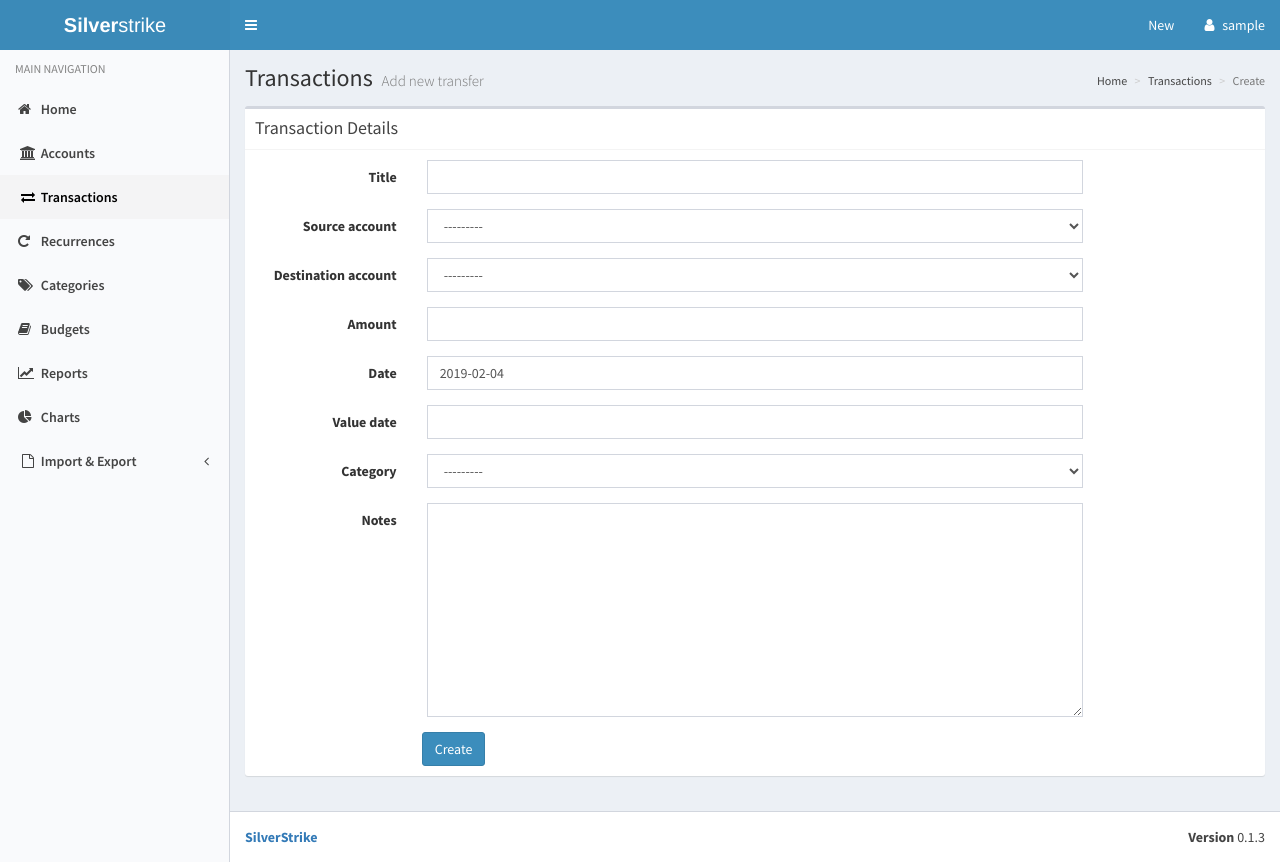
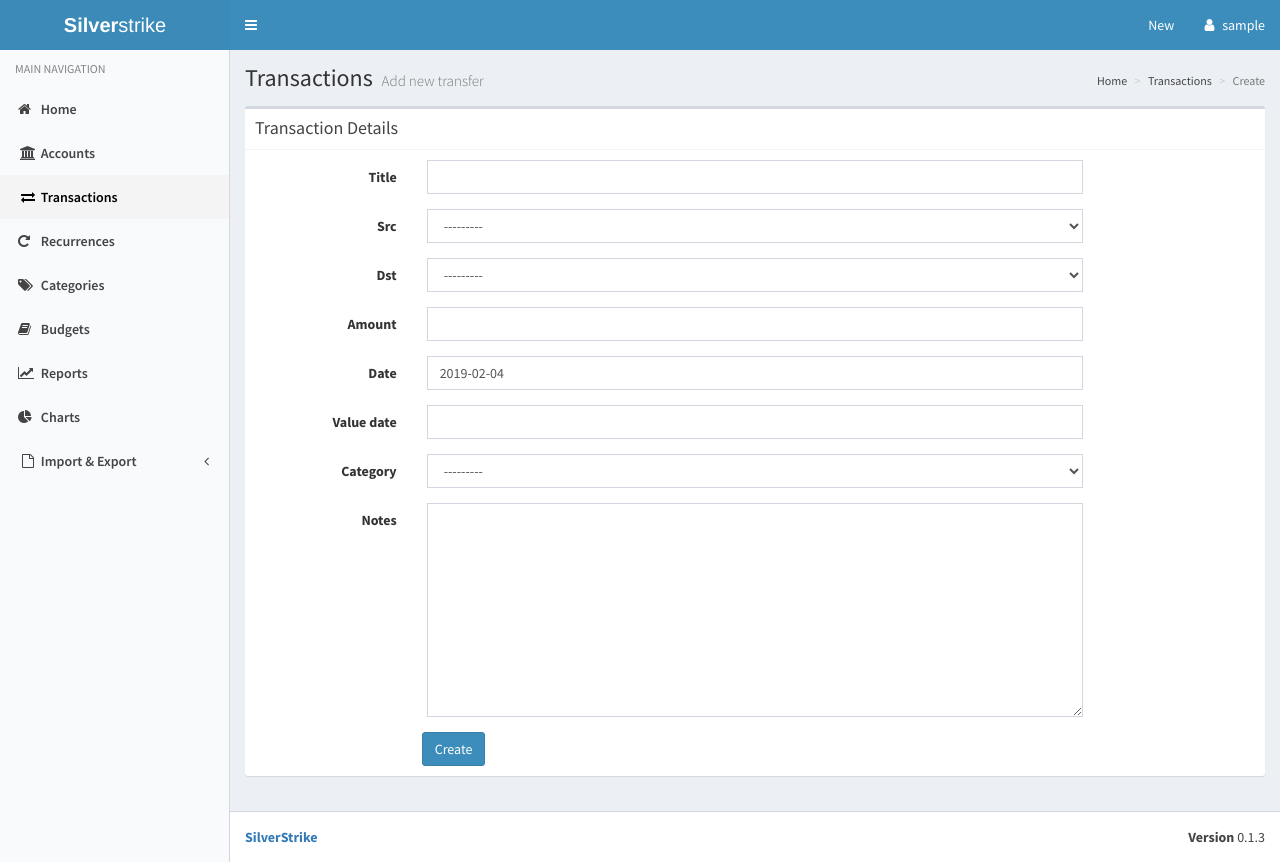
Before and after one commit to agstrike/silverstrike, a Django app: page /transactions/create/transfer/ in a window 1280 px wide. Run offline with Django 3.2, Linux system fonts and the light colour scheme; the visitor is signed in with stand-in values (Sample User, id 1); data comes from the database, SQL or seed files in the repository; data that the repository does not hold is empty; some libraries are stand-ins or nearby versions.

Commit message:
Update transaction model

```diff
--- a/silverstrike/admin.py
+++ b/silverstrike/admin.py
@@ -42,6 +42,9 @@ class AccountAdmin(admin.ModelAdmin):
             return
         base = accounts.pop()
         for account in accounts:
+            # update transactions
+            models.Transaction.objects.filter(src_id=account.id).update(src_id=base.id)
+            models.Transaction.objects.filter(dst_id=account.id).update(dst_id=base.id)
             # update splits
             models.Split.objects.filter(account_id=account.id).update(account_id=base.id)
             models.Split.objects.filter(opposing_account_id=account.id).update(
@@ -72,4 +75,5 @@ class SplitInline(admin.TabularInline):
 class TransactionAdmin(admin.ModelAdmin):
     inlines = [SplitInline]
     date_hierarchy = 'date'
+    list_display = ['title', 'src', 'dst', 'amount', 'transaction_type']
     search_fields = ['title', 'notes', 'splits__title']
--- a/silverstrike/forms.py
+++ b/silverstrike/forms.py
@@ -76,7 +76,7 @@ BudgetFormSet = forms.formset_factory(BudgetForm, extra=0)
 class TransactionForm(forms.ModelForm):
     class Meta:
         model = models.Transaction
-        fields = ['title', 'source_account', 'destination_account',
+        fields = ['title', 'src', 'dst',
                   'amount', 'date', 'value_date', 'category', 'notes']
 
     amount = forms.DecimalField(max_digits=10, decimal_places=2, min_value=0.01)
@@ -84,16 +84,16 @@ class TransactionForm(forms.ModelForm):
         queryset=models.Category.objects.exclude(active=False).order_by('name'), required=False)
     value_date = forms.DateField(required=False)
 
-    source_account = forms.ModelChoiceField(queryset=models.Account.objects.filter(
+    src = forms.ModelChoiceField(queryset=models.Account.objects.filter(
         account_type=models.Account.PERSONAL, active=True))
-    destination_account = forms.ModelChoiceField(queryset=models.Account.objects.filter(
+    dst = forms.ModelChoiceField(queryset=models.Account.objects.filter(
         account_type=models.Account.PERSONAL, active=True))
 
     def save(self, commit=True):
         transaction = super().save(commit)
-        src = self.cleaned_data['source_account']
-        dst = self.cleaned_data['destination_account']
-        amount = self.cleaned_data['amount']
+        src = transaction.src
+        dst = transaction.dst
+        amount = transaction.amount
         value_date = self.cleaned_data.get('value_date') or transaction.date
         models.Split.objects.update_or_create(
             transaction=transaction, amount__lt=0,
@@ -113,8 +113,8 @@ class TransactionForm(forms.ModelForm):
 class TransferForm(TransactionForm):
     def save(self, commit=True):
         transaction = super().save(commit)
-        src = self.cleaned_data['source_account']
-        dst = self.cleaned_data['destination_account']
+        src = transaction.src
+        dst = transaction.dst
         amount = self.cleaned_data['amount']
         models.Split.objects.update_or_create(
             transaction=transaction, amount__lt=0,
@@ -133,22 +133,21 @@ class TransferForm(TransactionForm):
     def clean(self):
         super().clean()
         self.instance.transaction_type = models.Transaction.TRANSFER
-        if self.cleaned_data['source_account'] == self.cleaned_data['destination_account']:
+        if self.cleaned_data['src'] == self.cleaned_data['dst']:
             error = 'source and destination account have to be different'
-            self.add_error('destination_account', error)
-            self.add_error('source_account', error)
+            self.add_error('dst', error)
+            self.add_error('src', error)
 
 
 class WithdrawForm(TransactionForm):
-    destination_account = forms.CharField(max_length=64, label=_('Debitor'),
+    dst = forms.CharField(max_length=64, label=_('Debitor'),
                                           widget=forms.TextInput(attrs={'autocomplete': 'off'}))
 
-    def save(self, commit=True):
+    def clean_dst(self):
         account, _ = models.Account.objects.get_or_create(
-            name=self.cleaned_data['destination_account'],
+            name=self.cleaned_data['dst'],
             account_type=models.Account.FOREIGN)
-        self.cleaned_data['destination_account'] = account
-        return super().save(commit)
+        return account
 
     def clean(self):
         super().clean()
@@ -156,14 +155,13 @@ class WithdrawForm(TransactionForm):
 
 
 class DepositForm(TransactionForm):
-    source_account = forms.CharField(max_length=64, label=_('Creditor'),
+    src = forms.CharField(max_length=64, label=_('Creditor'),
                                      widget=forms.TextInput(attrs={'autocomplete': 'off'}))
 
-    def save(self, commit=True):
-        account, _ = models.Account.objects.get_or_create(name=self.cleaned_data['source_account'],
+    def clean_src(self):
+        account, _ = models.Account.objects.get_or_create(name=self.cleaned_data['src'],
                                                           account_type=models.Account.FOREIGN)
-        self.cleaned_data['source_account'] = account
-        return super().save(commit)
+        return account
 
     def clean(self):
         super().clean()
@@ -219,15 +217,19 @@ class ReconcilationForm(forms.ModelForm):
     def save(self, commit=True):
         transaction = super().save(False)
         transaction.transaction_type = models.Transaction.SYSTEM
+        transaction.src = models.Account.objects.get(account_type=models.Account.SYSTEM)
+        transaction.dst = models.Account.objects.get(pk=self.account)
+
+        balance = self.cleaned_data['balance']
+        amount = balance - transaction.dst.balance
+        transaction.amount = abs(amount)
+
         transaction.save()
-        src = models.Account.objects.get(account_type=models.Account.SYSTEM).pk
-        dst = models.Account.objects.get(pk=self.account)
-        balance = self.cleaned_data['balance']
-        amount = balance - dst.balance
+
         models.Split.objects.create(transaction=transaction, amount=-amount,
-                                    account_id=src, opposing_account=dst, title=transaction.title)
+                                    account=transaction.src, opposing_account=transaction.dst, title=transaction.title)
         models.Split.objects.create(transaction=transaction, amount=amount,
-                                    account=dst, opposing_account_id=src, title=transaction.title)
+                                    account=transaction.dst, opposing_account=transaction.src, title=transaction.title)
         return transaction
 
     def clean(self):
--- a/silverstrike/importers/firefly.py
+++ b/silverstrike/importers/firefly.py
@@ -101,7 +101,10 @@ def import_firefly(csv_path):
 
             transaction = models.Transaction.objects.create(
                 title=line[title], date=line[date],
-                transaction_type=t_type)
+                transaction_type=t_type,
+                src_id=line[source],
+                dst_id=line[destination],
+                amount=line[amount])
             models.Split.objects.bulk_create(
                 [models.Split(
                     account_id=line[source], title=line[title],
--- a/silverstrike/models.py
+++ b/silverstrike/models.py
@@ -102,7 +102,10 @@ class Account(models.Model):
     def set_initial_balance(self, amount):
         system = Account.objects.get(account_type=Account.SYSTEM)
         transaction = Transaction.objects.create(title=_('Initial Balance'),
-                                                 transaction_type=Transaction.SYSTEM)
+                                                 transaction_type=Transaction.SYSTEM,
+                                                 src=system,
+                                                 dst=self,
+                                                 amount=amount)
         Split.objects.create(transaction=transaction, amount=-amount,
                              account=system, opposing_account=self)
         Split.objects.create(transaction=transaction, amount=amount,
@@ -133,6 +136,9 @@ class Transaction(models.Model):
     date = models.DateField(default=date.today)
     notes = models.TextField(blank=True, null=True)
     transaction_type = models.IntegerField(choices=TRANSACTION_TYPES)
+    src = models.ForeignKey(Account, models.CASCADE, 'debits')
+    dst = models.ForeignKey(Account, models.CASCADE, 'credits')
+    amount = models.DecimalField(default=0, max_digits=10, decimal_places=2)
     last_modified = models.DateTimeField(auto_now=True)
     recurrence = models.ForeignKey('RecurringTransaction', models.SET_NULL,
                                    related_name='recurrences', blank=True, null=True)
@@ -149,14 +155,6 @@ class Transaction(models.Model):
         for i, name in self.TRANSACTION_TYPES:
             if i == self.transaction_type:
                 return name
-
-    @property
-    def amount(self):
-        if self.transaction_type == Transaction.TRANSFER:
-            return abs(
-                self.splits.transfers_once().aggregate(models.Sum('amount'))['amount__sum'] or 0)
-        else:
-            return self.splits.personal().aggregate(models.Sum('amount'))['amount__sum'] or 0
 
     @property
     def is_split(self):
@@ -196,7 +194,7 @@ class SplitQuerySet(models.QuerySet):
         return self.filter(category=category)
 
     def transfers_once(self):
-        return self.personal().exclude(opposing_account__account_type=Account.PERSONAL,
+        return self.exclude(opposing_account__account_type=Account.PERSONAL,
                                        amount__gte=0)
 
     def exclude_transfers(self):
--- a/silverstrike/templates/silverstrike/transaction_edit.html
+++ b/silverstrike/templates/silverstrike/transaction_edit.html
@@ -42,20 +42,20 @@
           {% endfor %}
         </div>
       </div>
-      <div class="form-group{% if form.source_account.errors %} has-error{% endif %}">
-        <label class="col-sm-2 control-label" for="{{ form.source_account.id_for_label }}">{{ form.source_account.label }}</label>
+      <div class="form-group{% if form.src.errors %} has-error{% endif %}">
+        <label class="col-sm-2 control-label" for="{{ form.src.id_for_label }}">{{ form.src.label }}</label>
         <div class="col-sm-8">
-          {{ form.source_account|add_class:"form-control" }}
-          {% for error in form.source_account.errors %}
+          {{ form.src|add_class:"form-control" }}
+          {% for error in form.src.errors %}
           <span class="help-block">{{ error }}</span>
           {% endfor %}
         </div>
       </div>
-      <div class="form-group{% if form.destination_account.errors %} has-error{% endif %}">
-        <label class="col-sm-2 control-label" for="{{ form.destination_account.id_for_label }}">{{ form.destination_account.label }}</label>
+      <div class="form-group{% if form.dst.errors %} has-error{% endif %}">
+        <label class="col-sm-2 control-label" for="{{ form.dst.id_for_label }}">{{ form.dst.label }}</label>
         <div class="col-sm-8">
-          {{ form.destination_account|add_class:"form-control" }}
-          {% for error in form.destination_account.errors %}
+          {{ form.dst|add_class:"form-control" }}
+          {% for error in form.dst.errors %}
           <span class="help-block">{{ error }}</span>
           {% endfor %}
         </div>
@@ -127,14 +127,14 @@ $(function() {
   orientation: 'bottom'
 
   });
-  if ($('input#id_source_account').length > 0) {
+  if ($('input#id_src').length > 0) {
       $.getJSON('{% url 'api_accounts' 'FOREIGN' %}').done(function (data) {
-          $('#id_source_account').typeahead({source: data});
+          $('#id_src').typeahead({source: data});
       });
   }
-  if ($('input#id_destination_account').length > 0) {
+  if ($('input#id_dst').length > 0) {
       $.getJSON('{% url 'api_accounts' 'FOREIGN' %}').done(function (data) {
-          $('#id_destination_account').typeahead({source: data});
+          $('#id_dst').typeahead({source: data});
       });
   }
   $('.date-input').attr('autocomplete', 'off');
--- a/silverstrike/views/transactions.py
+++ b/silverstrike/views/transactions.py
@@ -85,12 +85,12 @@ class TransactionUpdateView(LoginRequiredMixin, generic.edit.UpdateView):
     def get_initial(self):
         initial = super().get_initial()
         self.transaction = Split.objects.get(transaction_id=self.kwargs.get('pk'), amount__gt=0)
-        initial['source_account'] = self.transaction.opposing_account.pk
-        initial['destination_account'] = self.transaction.account.pk
+        initial['src'] = self.transaction.opposing_account.pk
+        initial['dst'] = self.transaction.account.pk
         if self.object.transaction_type == Transaction.WITHDRAW:
-            initial['destination_account'] = self.transaction.account
+            initial['dst'] = self.transaction.account
         elif self.object.transaction_type == Transaction.DEPOSIT:
-            initial['source_account'] = self.transaction.opposing_account
+            initial['src'] = self.transaction.opposing_account
         initial['amount'] = self.transaction.amount
         initial['category'] = self.transaction.category
         initial['value_date'] = self.transaction.date
```
Also changed, not shown: silverstrike/tests/__init__.py (+1 -1 lines), silverstrike/tests/forms/test_reconcilation_forms.py (+1 -1 lines), silverstrike/tests/models/test_categories.py (+2 -1 lines), silverstrike/tests/models/test_splits.py (+1 -1 lines), silverstrike/tests/models/test_transactions.py (+1 -1 lines), silverstrike/tests/test_commands.py (+0 -1 lines), silverstrike/tests/test_forms.py (+16 -16 lines), silverstrike/tests/views/test_views.py (+18 -20 lines), silverstrike/migrations/0008_auto_20190105_1147.py (added).
